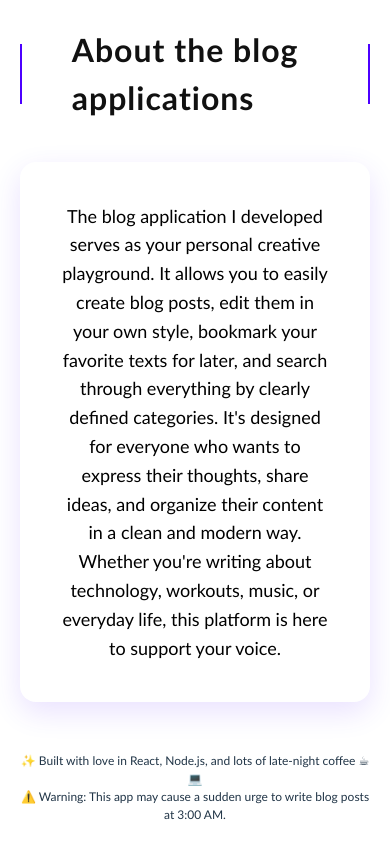
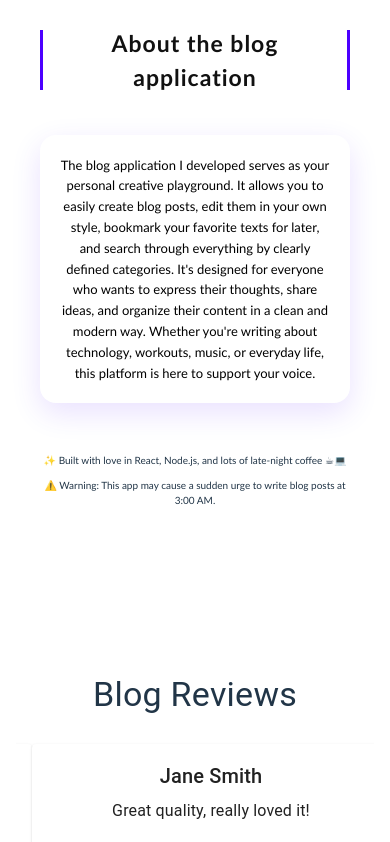
Before and after one commit to Milos1333/Blog-Platform, a React (Vite) app in the folder client/: page /about in a window 390 px wide. Shown: the part 2040-2882 px from the top of the page. Built offline with nearby package versions, Linux system fonts and the light colour scheme.

Commit message:
Added carousel for blog reviews using MUI with custom styles

```diff
--- a/client/src/feature/About/About.jsx
+++ b/client/src/feature/About/About.jsx
@@ -1,5 +1,6 @@
 import "./about.style.css";
-import BlogReviews from "./components/BlogReview";
+import AboutBlog from "./components/aboutBlog";
+import BlogReview from "./components/BlogReview";
 import Creator from "./components/Creator";
 import HeroAboutPage from "./components/HeroAboutPage";
 import MotivationalMessage from "./components/MotivationalMessage";
@@ -10,7 +11,8 @@ const About = () => {
       <HeroAboutPage />
       <Creator />
       <MotivationalMessage />
-      <BlogReviews />
+      <AboutBlog />
+      <BlogReview />
     </div>
   );
 };
--- /dev/null
+++ b/client/src/feature/About/components/AboutBlog.jsx
@@ -0,0 +1,38 @@
+import "../styles/aboutBlog.style.css";
+
+const AboutBlog = () => {
+  return (
+    <div className="blog-review-wrapper">
+      <div className="title-container">
+        <div className="vertical-line" />
+        <h2 className="about-title">About the blog application</h2>
+        <div className="vertical-line" />
+      </div>
+
+      <div className="about-content">
+        <p>
+          The blog application I developed serves as your personal creative
+          playground. It allows you to easily create blog posts, edit them in
+          your own style, bookmark your favorite texts for later, and search
+          through everything by clearly defined categories. It's designed for
+          everyone who wants to express their thoughts, share ideas, and
+          organize their content in a clean and modern way. Whether you're
+          writing about technology, workouts, music, or everyday life, this
+          platform is here to support your voice.
+        </p>
+      </div>
+      <div className="fun-footer">
+        <p>
+          ✨ Built with love in React, Node.js, and lots of late-night coffee
+          ☕💻
+        </p>
+        <p>
+          ⚠️ Warning: This app may cause a sudden urge to write blog posts at
+          3:00 AM.
+        </p>
+      </div>
+    </div>
+  );
+};
+
+export default AboutBlog;
--- a/client/src/feature/About/components/BlogReview.jsx
+++ b/client/src/feature/About/components/BlogReview.jsx
@@ -1,38 +1,65 @@
-import "../styles/blogReviews.style.css";
+import React from "react";
+import { Box, Typography, Card, CardContent } from "@mui/material";
+import Slider from "react-slick";
+import "slick-carousel/slick/slick.css";
+import "slick-carousel/slick/slick-theme.css";
+import "../styles/blogReview.style.css";
 
-const BlogReviews = () => {
+// Recenzije za prikazivanje u Carousel-u
+const reviews = [
+  {
+    name: "John Doe",
+    review: "This is an amazing product! I highly recommend it.",
+  },
+  {
+    name: "Jane Smith",
+    review: "Great quality, really loved it!",
+  },
+  {
+    name: "Emily Johnson",
+    review: "It didn't work as expected. Quite disappointed.",
+  },
+  {
+    name: "Sarah Lee",
+    review: "Superb! A game-changer for me.",
+  },
+];
+
+const BlogReview = () => {
+  // Slick Carousel opcije
+  const settings = {
+    dots: true,
+    infinite: true,
+    speed: 500,
+    slidesToShow: 1,
+    slidesToScroll: 1,
+    autoplay: true,
+    autoplaySpeed: 3000,
+  };
+
   return (
-    <div className="blog-review-wrapper">
-      <div className="title-container">
-        <div className="vertical-line" />
-        <h2 className="about-title">About the blog applications</h2>
-        <div className="vertical-line" />
-      </div>
+    <Box sx={{ maxWidth: 600, margin: "auto", padding: 2 }}>
+      <Typography variant="h4" align="center" gutterBottom>
+        Blog Reviews
+      </Typography>
 
-      <div className="about-content">
-        <p>
-          The blog application I developed serves as your personal creative
-          playground. It allows you to easily create blog posts, edit them in
-          your own style, bookmark your favorite texts for later, and search
-          through everything by clearly defined categories. It's designed for
-          everyone who wants to express their thoughts, share ideas, and
-          organize their content in a clean and modern way. Whether you're
-          writing about technology, workouts, music, or everyday life, this
-          platform is here to support your voice.
-        </p>
-      </div>
-      <div className="fun-footer">
-        <p>
-          ✨ Built with love in React, Node.js, and lots of late-night coffee
-          ☕💻
-        </p>
-        <p>
-          ⚠️ Warning: This app may cause a sudden urge to write blog posts at
-          3:00 AM.
-        </p>
-      </div>
-    </div>
+      {/* Carousel sa recenzijama */}
+      <Slider {...settings}>
+        {reviews.map((review, index) => (
+          <Card key={index} sx={{ margin: 2 }}>
+            <CardContent>
+              <Typography variant="h6" align="center" gutterBottom>
+                {review.name}
+              </Typography>
+              <Typography variant="body1" align="center">
+                {review.review}
+              </Typography>
+            </CardContent>
+          </Card>
+        ))}
+      </Slider>
+    </Box>
   );
 };
 
-export default BlogReviews;
+export default BlogReview;
--- a/client/src/feature/About/styles/blogReviews.style.css
+++ b/client/src/feature/About/styles/aboutBlog.style.css
@@ -2,7 +2,7 @@
   display: flex;
   flex-direction: column;
   align-items: center;
-  padding: 150px 20px;
+  padding: 150px 40px;
   position: relative;
 }
 
@@ -11,6 +11,7 @@
   align-items: center;
   gap: 20px;
   margin-bottom: 40px;
+  text-align: center;
 }
 
 .vertical-line {
@@ -63,3 +64,35 @@
   font-size: 12px;
   margin-top: 50px;
 }
+
+@media screen and (max-width: 700px) {
+  .about-content {
+    font-size: 15px;
+  }
+
+  .about-title {
+    font-size: 27px;
+  }
+}
+
+@media screen and (max-width: 500px) {
+  .about-title {
+    font-size: 23px;
+    padding: 0px;
+  }
+
+  .about-content {
+    font-size: 13px;
+  }
+
+  .fun-footer {
+    font-size: 10px;
+    display: flex;
+    flex-direction: column;
+    gap: 10px;
+  }
+
+  .about-content {
+    padding: 20px;
+  }
+}
```
Also changed, not shown: client/package.json (+6 -1 lines), client/src/feature/About/styles/blogReview.style.css (added), 1 other file (tests, documents, lock files or other folders).
